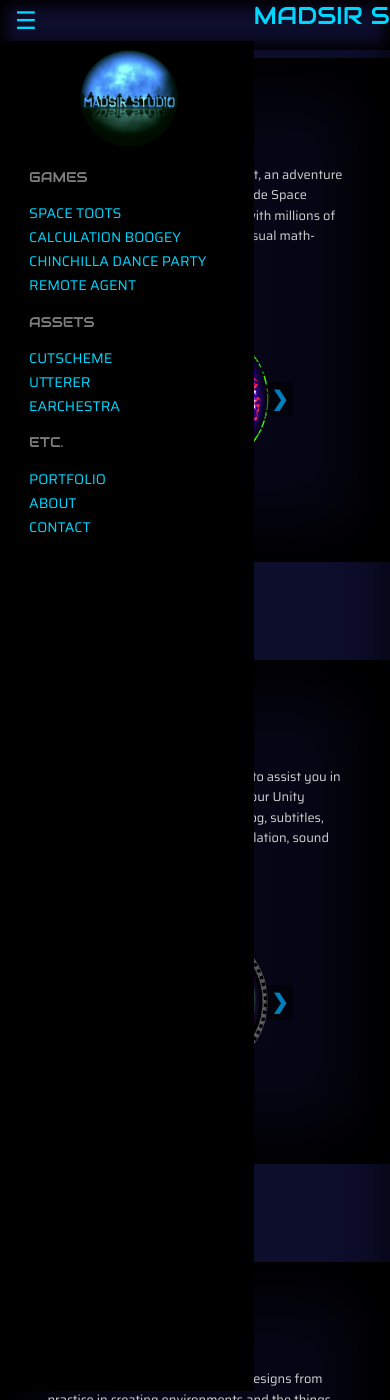
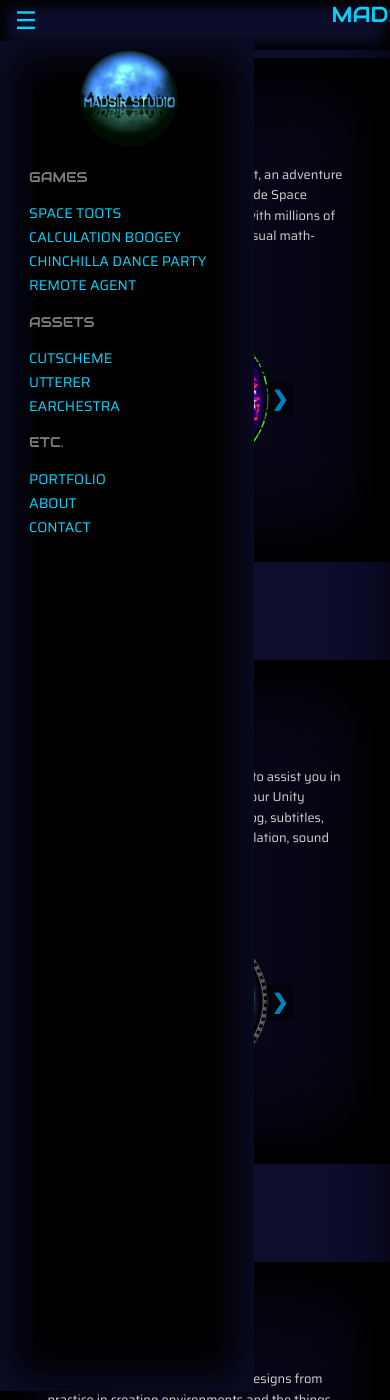
Before and after one commit to Madsir/madsirstudio.github.io, a Jekyll site: the page built from index.html, in a window 390 px wide and 1400 px high. Built offline with Jekyll 4.4.1, drawn with Linux system fonts in a browser that asks for light colours.

Commit message:
Update default.html

```diff
--- a/_layouts/default.html
+++ b/_layouts/default.html
@@ -138,6 +138,7 @@
   background-color: #0D0D2C;
 	box-shadow: inset 0 0 2.5em 1em #000;
 margin-top: auto;
+	margin-bottom: 0;
 position: relative;
 	z-index:999;
 }
@@ -194,7 +195,7 @@
   box-shadow: inset 0 0 1em 0.5em #000;
 }
 footer {
-	height: 27px;
+	height: 30px;
   box-shadow: inset 0 0 1em 0.5em #000;
 }
 h5 {
@@ -205,7 +206,8 @@
 }
 .rightTitle{
   filter: brightness(125%);
-  font-size: 1.9em;
+	 width: 15%;
+  font-size: 1.7em;
 }
 .dropdown-content li a {
 filter: brightness(125%);
@@ -216,7 +218,7 @@
   font-size: 1.1em;
 }
 .dropdown-content {
-	box-shadow: inset 0 0 1em 0.5em #000;
+	box-shadow: inset 0 0 3em 1em #0D0D2C;
 	width: 65vw;
 }
 }
```
